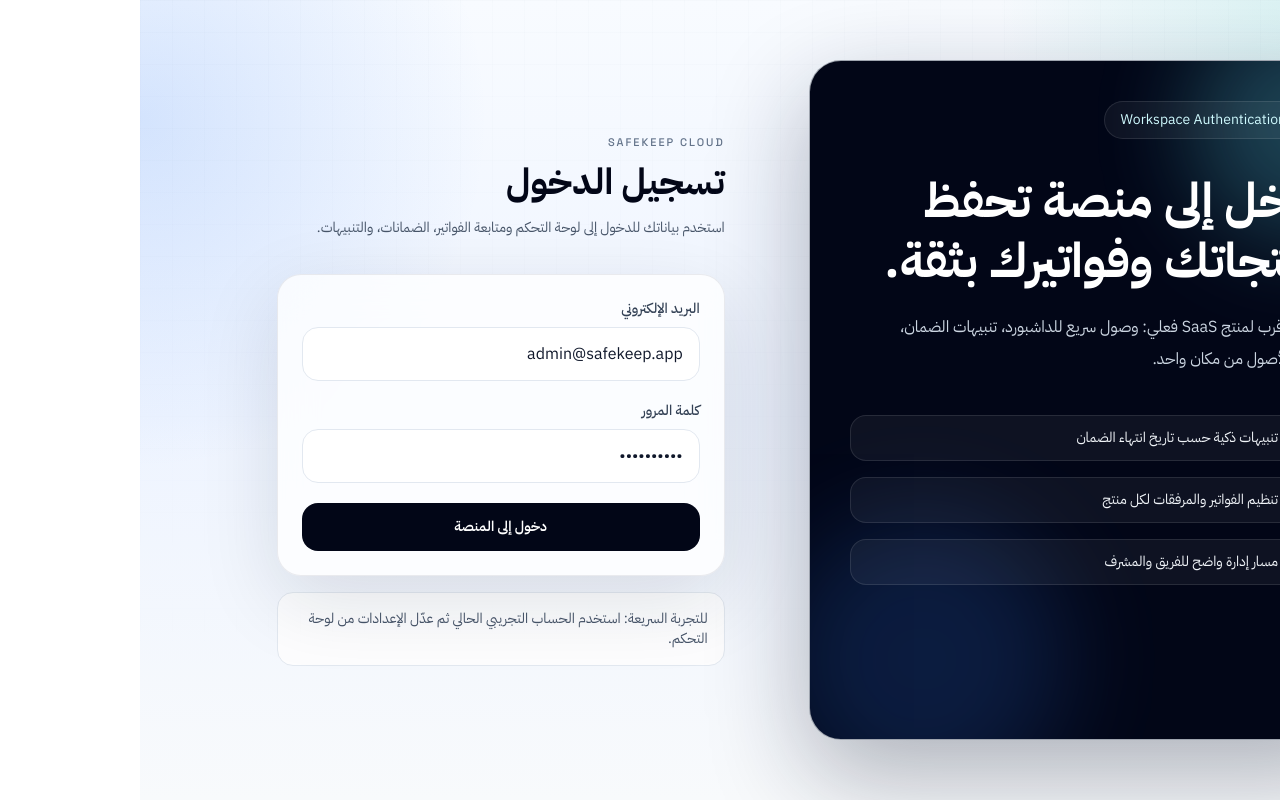
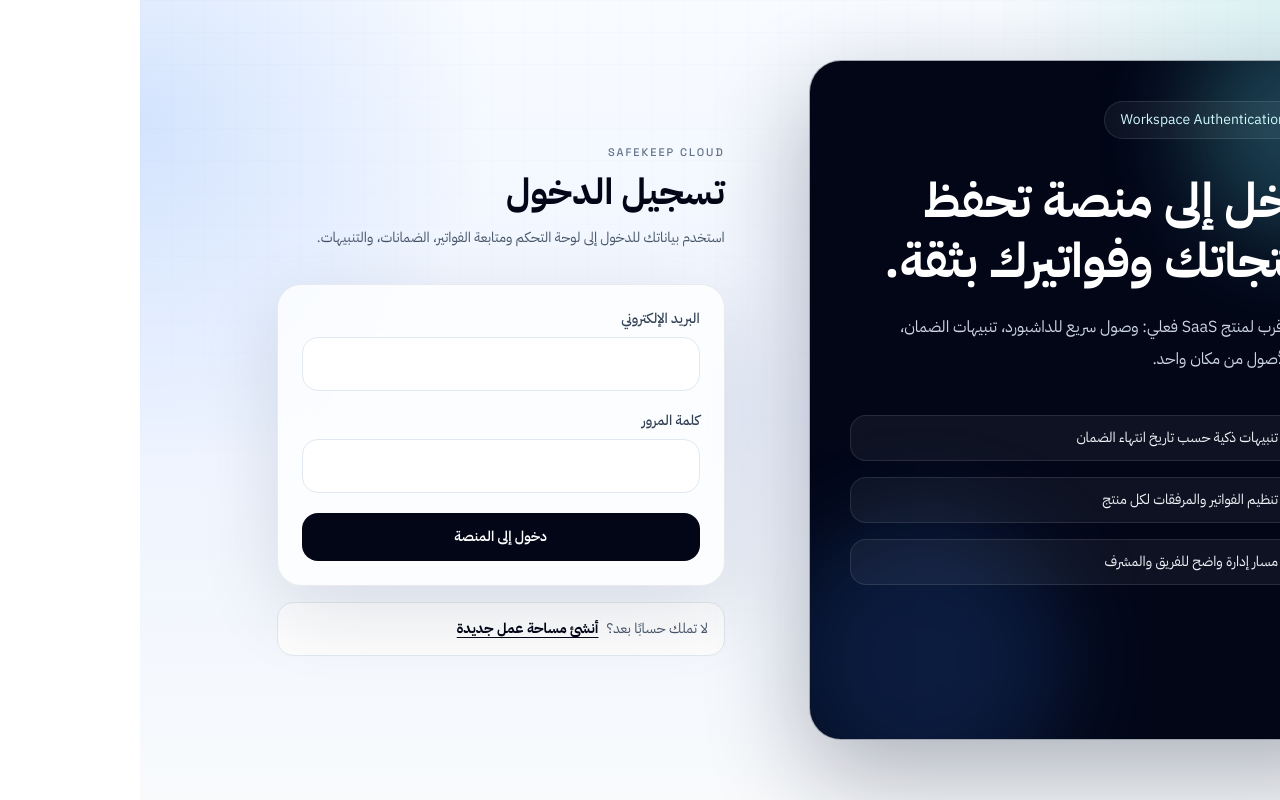
Before and after one commit to ThamerLab/Safekeep, a Next.js app: page /auth/login in a window 1280 px wide. Built offline with nearby package versions, Linux system fonts and the light colour scheme.

Commit message:
Remove hardcoded demo login defaults and add signup CTA

```diff
--- a/src/app/auth/login/page.tsx
+++ b/src/app/auth/login/page.tsx
@@ -2,14 +2,15 @@
 
 import type { FormEvent } from 'react'
 import { useState } from 'react'
+import Link from 'next/link'
 import { ShieldCheck, Sparkles } from 'lucide-react'
 import { signIn } from 'next-auth/react'
 import { useRouter } from 'next/navigation'
 
 export default function LoginPage() {
   const router = useRouter()
-  const [email, setEmail] = useState('admin@safekeep.app')
-  const [password, setPassword] = useState('Admin@2025')
+  const [email, setEmail] = useState('')
+  const [password, setPassword] = useState('')
   const [error, setError] = useState('')
   const [loading, setLoading] = useState(false)
 
@@ -27,7 +28,7 @@
     setLoading(false)
 
     if (result?.error) {
-      setError('تعذر تسجيل الدخول. تأكد من تهيئة البيانات التجريبية أو أن الحساب صحيح.')
+      setError('تعذر تسجيل الدخول. تأكد من البريد وكلمة المرور.')
       return
     }
 
@@ -102,7 +103,10 @@
           </form>
 
           <div className="mt-4 rounded-2xl border border-slate-200 bg-white/80 px-4 py-4 text-sm text-slate-600">
-            للتجربة السريعة: استخدم الحساب التجريبي الحالي ثم عدّل الإعدادات من لوحة التحكم.
+            لا تملك حسابًا بعد؟
+            <Link className="mr-2 font-bold text-slate-950 underline underline-offset-4" href="/auth/register">
+              أنشئ مساحة عمل جديدة
+            </Link>
           </div>
         </div>
       </div>
```
